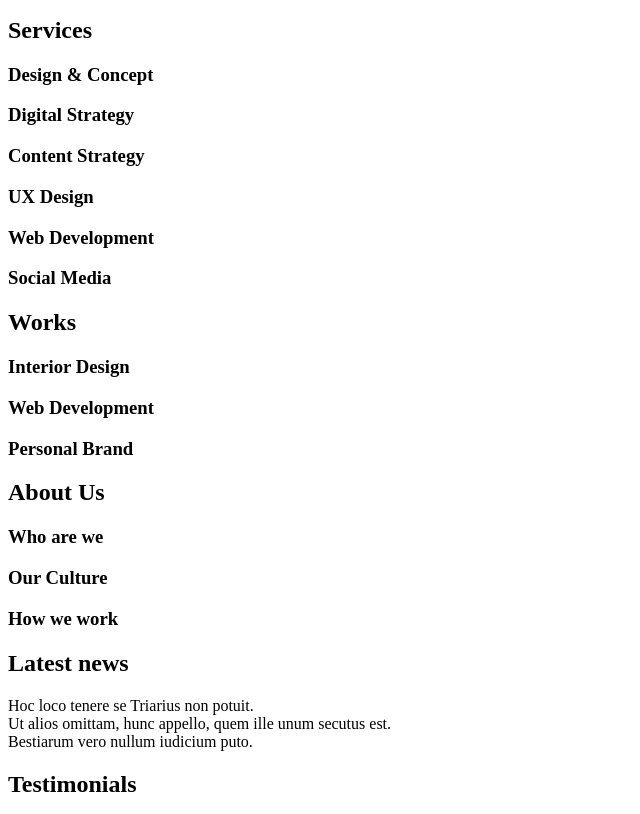
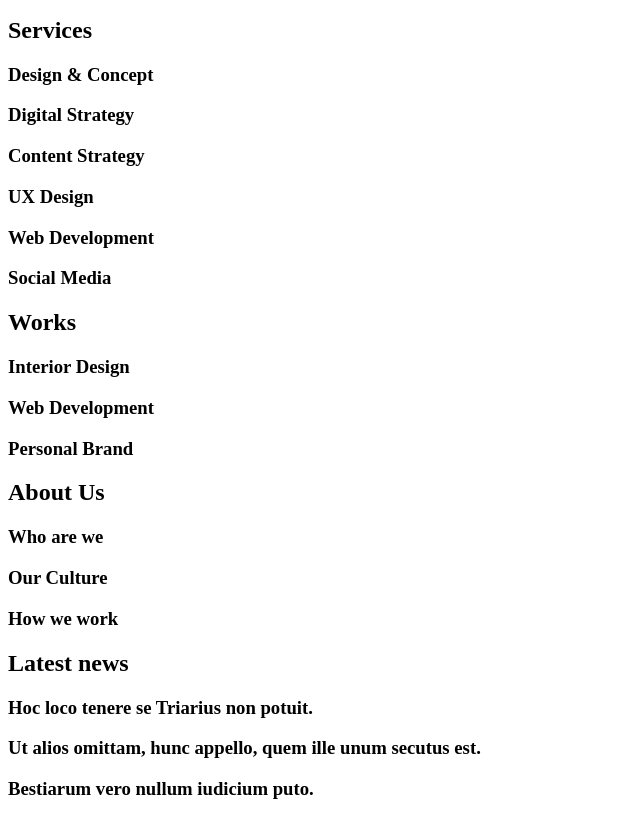
Before and after one commit to Lyan-OS/holbertonschool-web_front_end, a plain HTML site: page html_advanced/10-index.html in a window 1280 px wide. Shown: the part 110-924 px from the top of the page, without its empty margins (0-640 px from the left). Drawn offline with Linux system fonts and the light colour scheme.

Commit message:
added h3 tag

```diff
--- a/html_advanced/10-index.html
+++ b/html_advanced/10-index.html
@@ -41,11 +41,11 @@
       </section>
       <section>
         <h2>Latest news</h2>
-        <article>Hoc loco tenere se Triarius non potuit.</article>
+        <article><h3>Hoc loco tenere se Triarius non potuit.</h3></article>
         <article>
-          Ut alios omittam, hunc appello, quem ille unum secutus est.
+          <h3>Ut alios omittam, hunc appello, quem ille unum secutus est.</h3>
         </article>
-        <article>Bestiarum vero nullum iudicium puto.</article>
+        <article><h3>Bestiarum vero nullum iudicium puto.</h3></article>
       </section>
       <section>
         <h2>Testimonials</h2>
```
